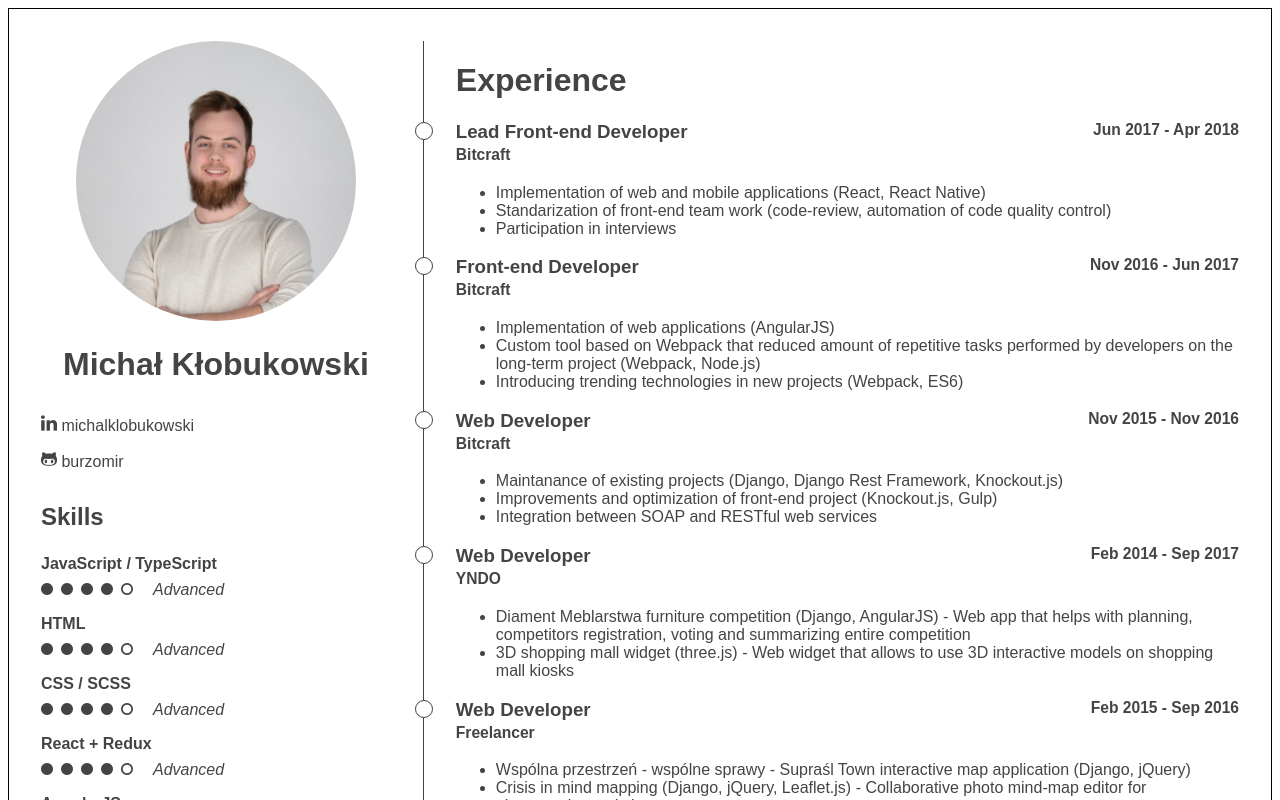
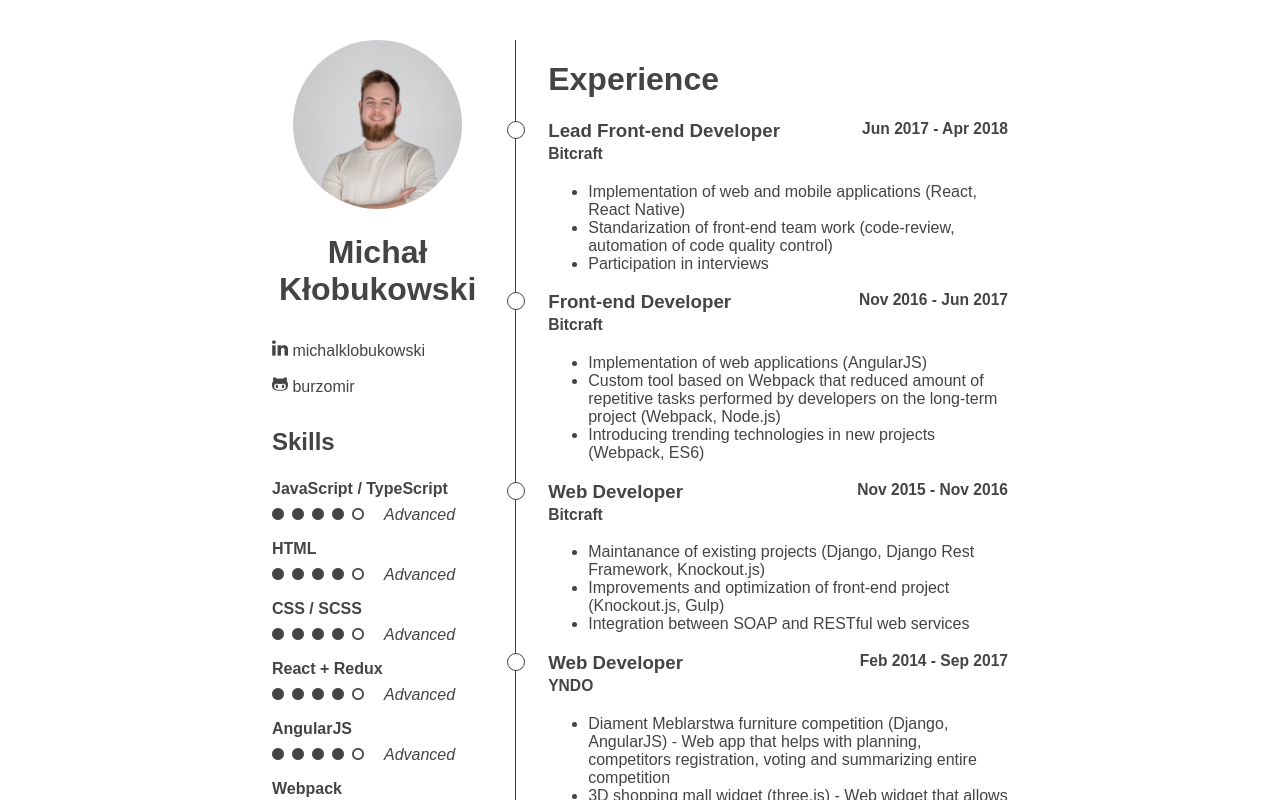
Before and after one commit to burzomir/resume, a React app: page / in a window 1280 px wide. Shown: the top 800 px of the page. Built offline with nearby package versions, Linux system fonts and the light colour scheme; the HTML template or start-up script is replaced by a standard one.

Commit message:
remove dist, add layout constraints

```diff
--- a/assets/scss/index.scss
+++ b/assets/scss/index.scss
@@ -1,14 +1,9 @@
 $color-text: #444;
+$breakpoint: 880px;
 
 html {
   font-family: Arial, Helvetica, sans-serif;
   color: $color-text;
-}
-
-@media print {
-  html {
-    font-size: 14px;
-  }
 }
 
 .d-f {
@@ -134,3 +129,17 @@ $directions: (
     left: 0;
   }
 }
+
+@media screen {
+  .app {
+    max-width: 800px;
+    min-width: 800px;
+    margin: auto;
+  }
+}
+
+@media print {
+  html {
+    font-size: 14px;
+  }
+}
--- a/src/App.tsx
+++ b/src/App.tsx
@@ -12,7 +12,8 @@ import Page from './components/Page'
 
 const App: React.StatelessComponent = () => {
   return (
-    <Page format='a4' style={{ border: '1px solid black' }} className='d-f'>
+    <div className='app'>
+      <Page format='a4' className='d-f'>
         <div className='d-f p-2'>
           <div className='w-30 pr-2'>
             <div className='text-center mb-2'>
@@ -28,6 +29,7 @@ const App: React.StatelessComponent = () => {
           </div>
         </div>
       </Page>
+    </div>
   )
 }
 
--- a/webpack.config.js
+++ b/webpack.config.js
@@ -41,8 +41,7 @@ module.exports = {
   entry: './src/index.ts',
   output: {
     filename: '[name].[chunkhash].js',
-    path: path.join(__dirname, '/dist'),
-    publicPath: '/'
+    path: path.join(__dirname, '/dist')
   },
   devtool: 'inline-source-map',
   resolve: {
```
Also changed, not shown: 8 other files (tests, documents, lock files or other folders). Lines whose indentation alone changed are shown as unchanged.
